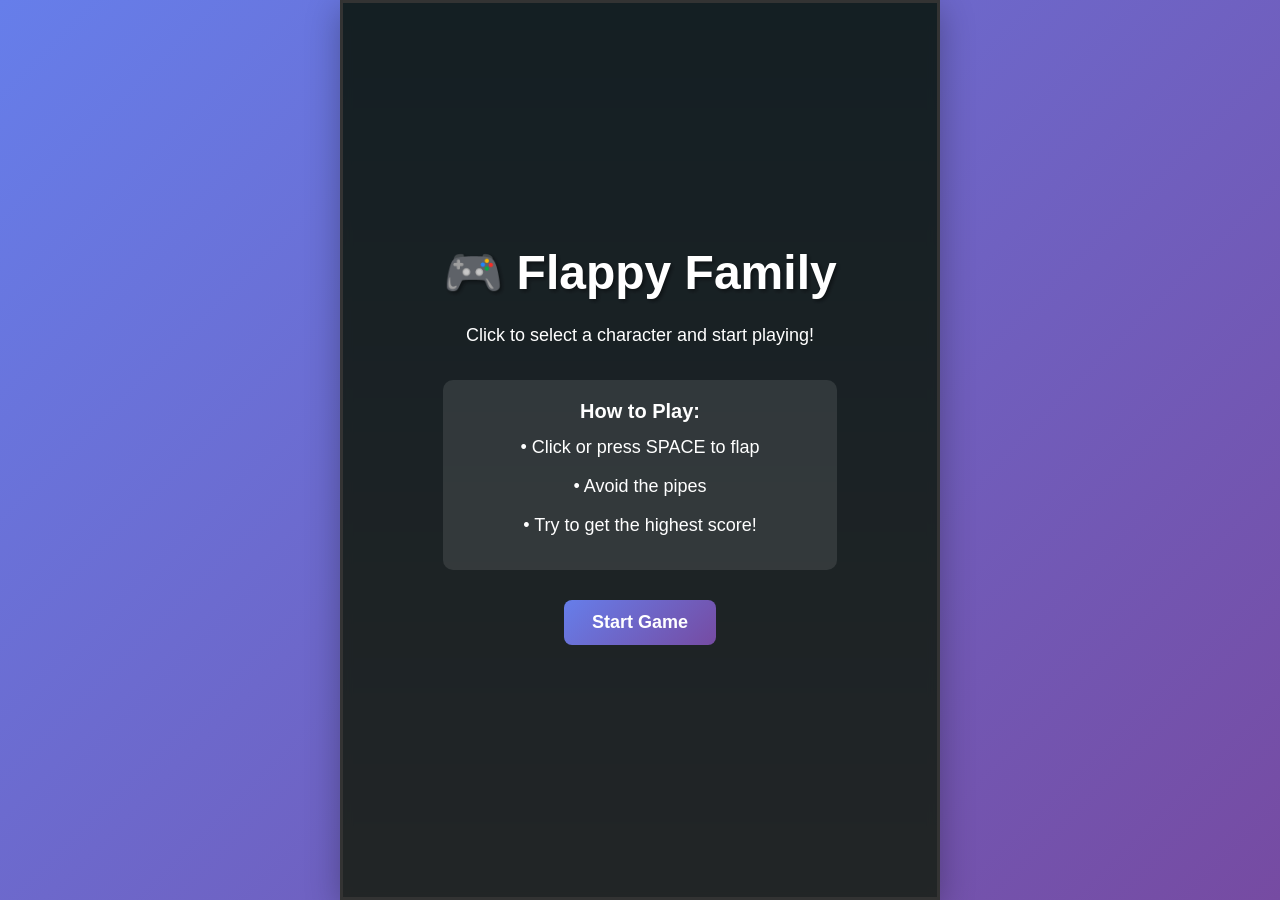
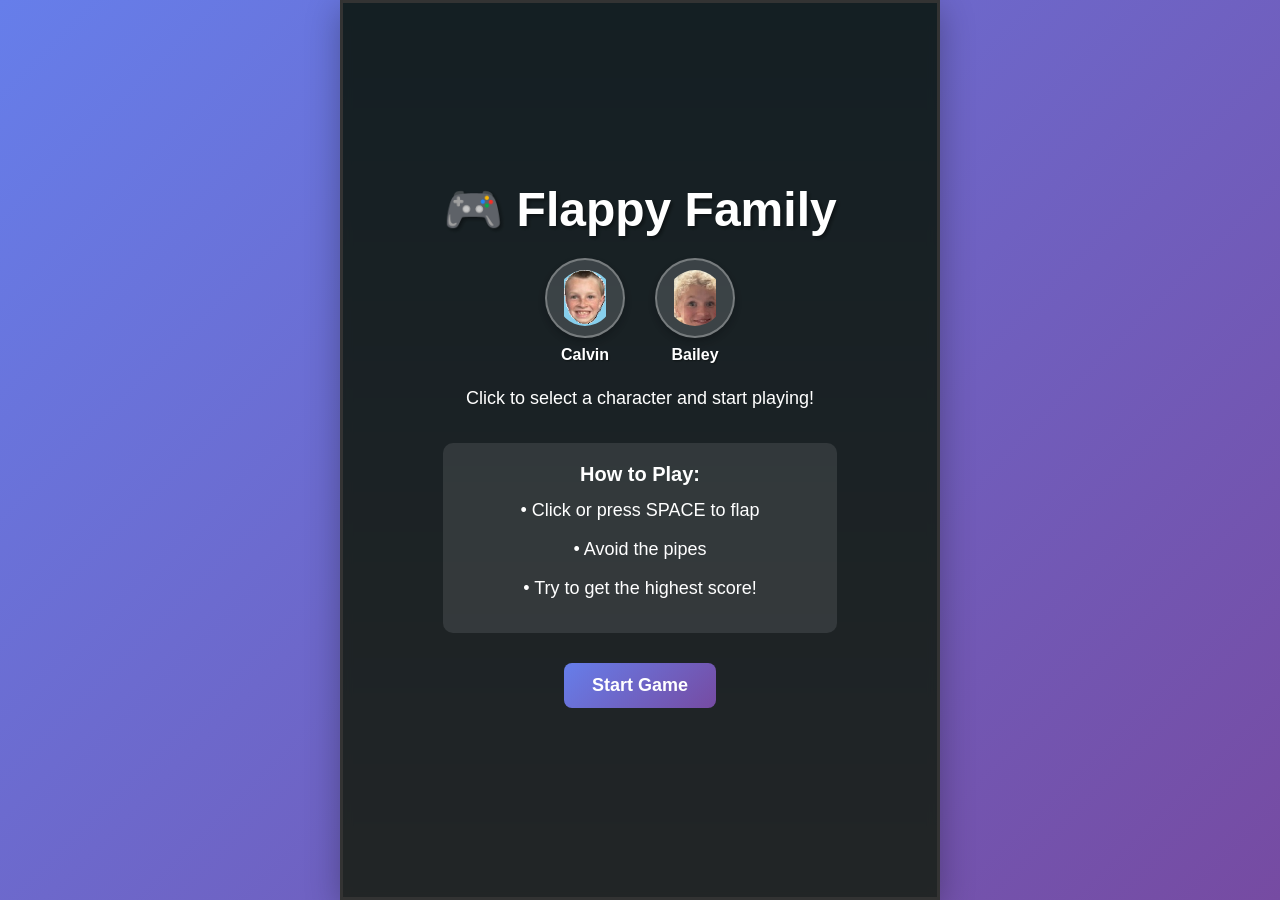
Before and after one commit to DanMeiser/DanMeiser.github.io, a website: page index.html in a window 1280 px wide. Drawn offline with Linux system fonts and the light colour scheme.

Commit message:
Add Calvin and Bailey pictures to main menu

```diff
--- a/css/style.css
+++ b/css/style.css
@@ -78,6 +78,39 @@ canvas {
 @keyframes bounce {
     0%, 100% { transform: translateY(0); }
     50% { transform: translateY(-20px); }
+}
+
+.menu-characters {
+    display: flex;
+    justify-content: center;
+    gap: 30px;
+    margin: 20px 0;
+}
+
+.menu-character {
+    display: flex;
+    flex-direction: column;
+    align-items: center;
+    gap: 8px;
+    animation: bounce 0.6s ease-out;
+}
+
+.menu-character img {
+    width: 80px;
+    height: 80px;
+    object-fit: contain;
+    border-radius: 50%;
+    background: rgba(255, 255, 255, 0.15);
+    padding: 10px;
+    border: 2px solid rgba(255, 255, 255, 0.3);
+    box-shadow: 0 4px 12px rgba(0, 0, 0, 0.3);
+}
+
+.menu-character span {
+    font-size: 16px;
+    font-weight: bold;
+    color: white;
+    text-shadow: 1px 1px 2px rgba(0, 0, 0, 0.5);
 }
 
 .menu-content p {
--- a/index.html
+++ b/index.html
@@ -14,6 +14,16 @@
         <div id="menu" class="screen">
             <div class="menu-content">
                 <h1>🎮 Flappy Family</h1>
+                <div class="menu-characters">
+                    <div class="menu-character">
+                        <img src="assets/calvin_preview.png" alt="Calvin">
+                        <span>Calvin</span>
+                    </div>
+                    <div class="menu-character">
+                        <img src="assets/bailey_preview.png" alt="Bailey">
+                        <span>Bailey</span>
+                    </div>
+                </div>
                 <p>Click to select a character and start playing!</p>
                 <div class="menu-info">
                     <strong>How to Play:</strong>
```
